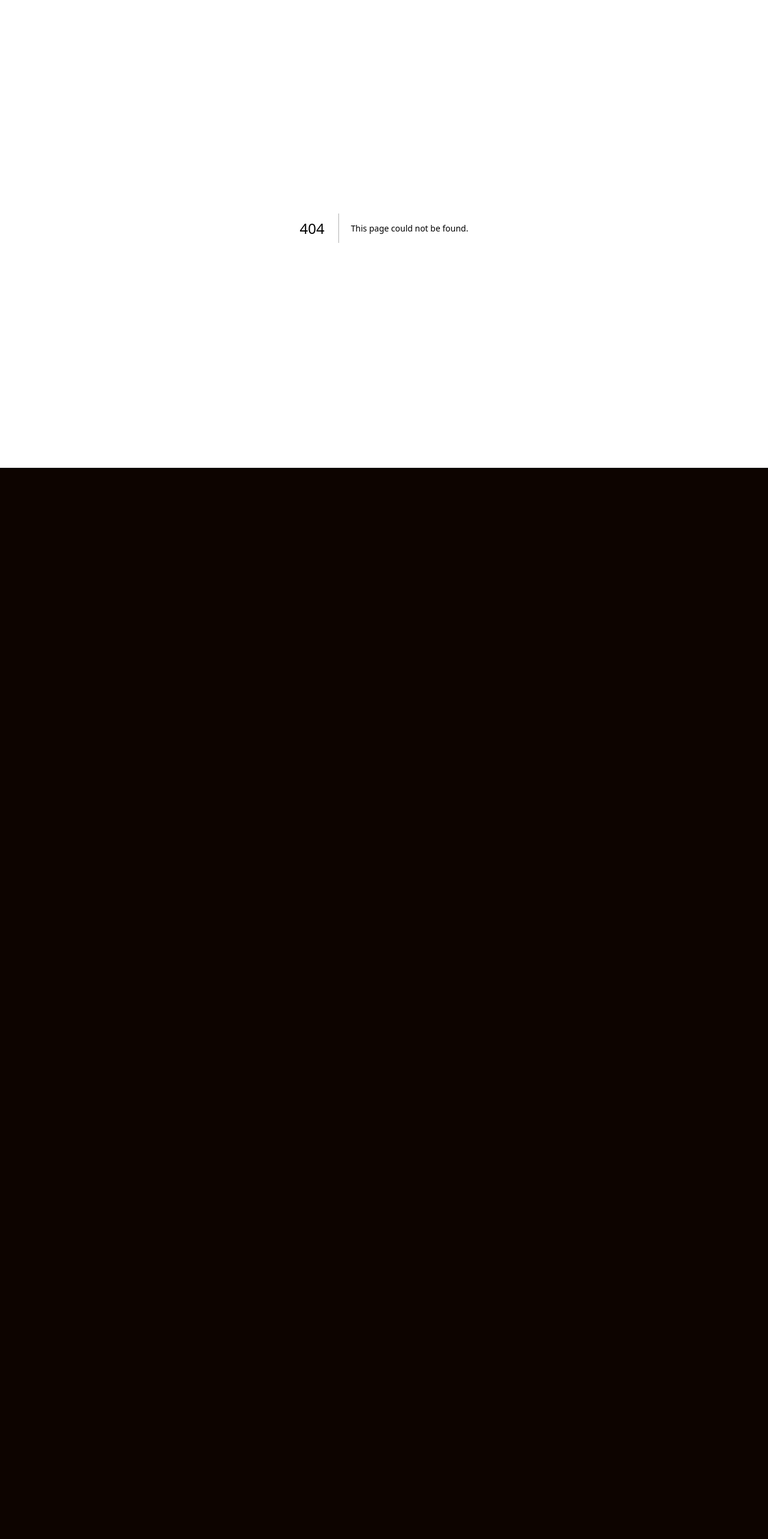
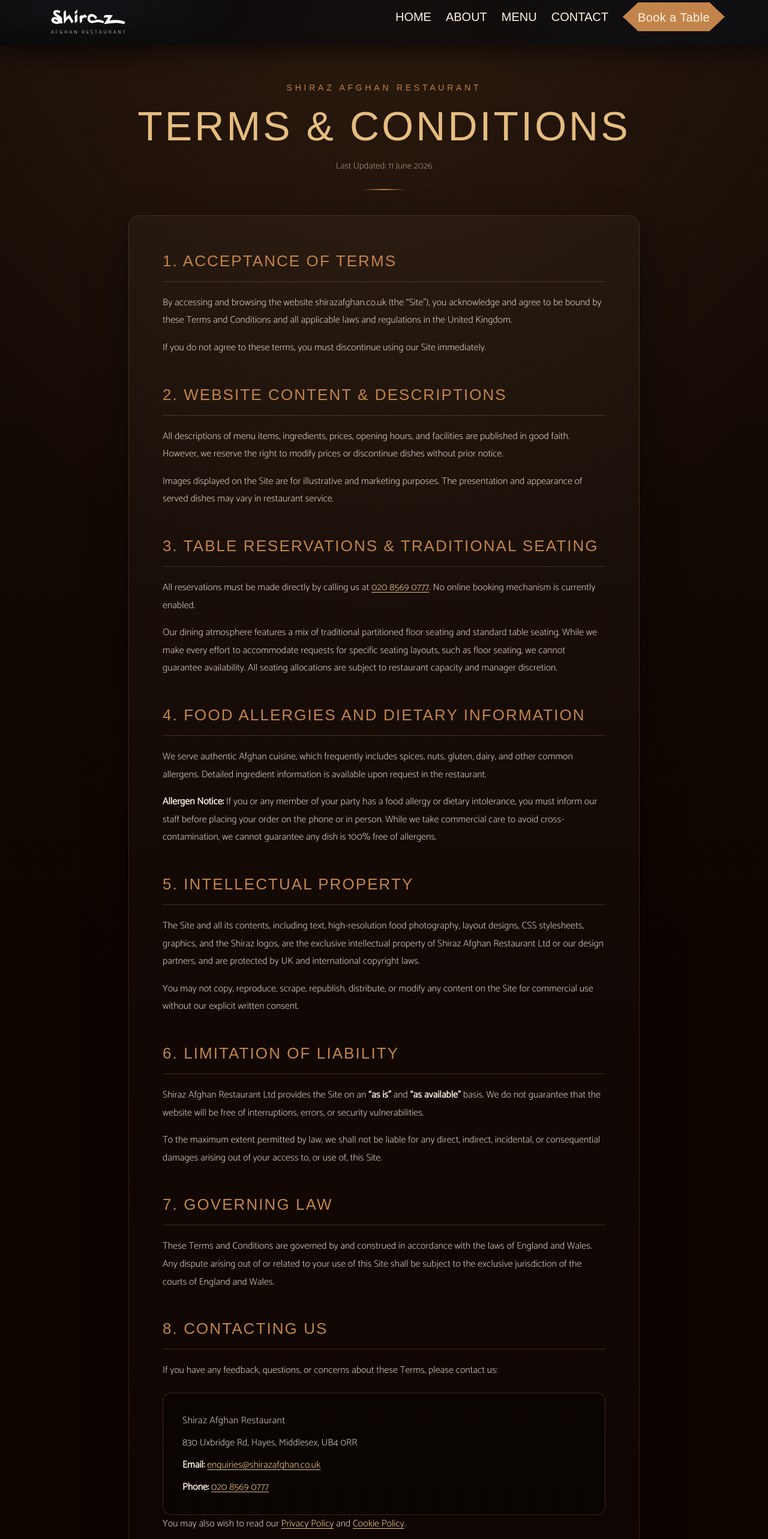
Before and after one commit to yboagency/Shiraz_, a Next.js app: page /terms-and-conditions in a window 1280 px wide. Before the commit this address had no page. Shown: the part 20-2586 px from the top of the page at 60% size. Before the commit the page ends 800 px from the top, so only its background shows below. Built offline with nearby package versions, Linux system fonts and the light colour scheme; a web font is replaced by a local one.

Commit message:
Terms & Conditions

```diff
--- /dev/null
+++ b/app/terms-and-conditions/page.tsx
@@ -0,0 +1,179 @@
+import type { Metadata } from "next";
+import Link from "next/link";
+import Header from "@/components/Header";
+import Footer from "@/components/Footer";
+import ScrollReveal from "@/components/ScrollReveal";
+
+export const metadata: Metadata = {
+  title: "Terms & Conditions — Shiraz Afghan Restaurant, Hayes London",
+  description:
+    "The terms and conditions governing your use of the Shiraz Afghan Restaurant website, including reservations, allergen information, intellectual property, and liability.",
+  alternates: { canonical: "/terms-and-conditions" },
+  robots: { index: true, follow: true },
+  openGraph: {
+    title: "Terms & Conditions — Shiraz Afghan Restaurant",
+    description:
+      "The terms and conditions governing your use of the Shiraz Afghan Restaurant website.",
+    url: "https://shirazafghan.co.uk/terms-and-conditions",
+    siteName: "Shiraz",
+    locale: "en_GB",
+    type: "website",
+  },
+};
+
+export default function TermsAndConditions() {
+  return (
+    <>
+      <Header />
+      <main className="privacy-page">
+        <ScrollReveal />
+
+        <header className="privacy-hero reveal">
+          <p className="privacy-eyebrow">Shiraz Afghan Restaurant</p>
+          <h1 className="privacy-title">Terms &amp; Conditions</h1>
+          <p className="privacy-updated">Last Updated: 11 June 2026</p>
+          <hr className="privacy-hero-rule" />
+        </header>
+
+        <div className="privacy-container">
+          <div className="privacy-card">
+            <section className="privacy-section reveal">
+              <h2>1. Acceptance of Terms</h2>
+              <p>
+                By accessing and browsing the website shirazafghan.co.uk (the
+                &ldquo;Site&rdquo;), you acknowledge and agree to be bound by
+                these Terms and Conditions and all applicable laws and
+                regulations in the United Kingdom.
+              </p>
+              <p>
+                If you do not agree to these terms, you must discontinue using
+                our Site immediately.
+              </p>
+            </section>
+
+            <section className="privacy-section reveal">
+              <h2>2. Website Content &amp; Descriptions</h2>
+              <p>
+                All descriptions of menu items, ingredients, prices, opening
+                hours, and facilities are published in good faith. However, we
+                reserve the right to modify prices or discontinue dishes without
+                prior notice.
+              </p>
+              <p>
+                Images displayed on the Site are for illustrative and marketing
+                purposes. The presentation and appearance of served dishes may
+                vary in restaurant service.
+              </p>
+            </section>
+
+            <section className="privacy-section reveal">
+              <h2>3. Table Reservations &amp; Traditional Seating</h2>
+              <p>
+                All reservations must be made directly by calling us at{" "}
+                <a href="tel:02085690777">020 8569 0777</a>. No online booking
+                mechanism is currently enabled.
+              </p>
+              <p>
+                Our dining atmosphere features a mix of traditional partitioned
+                floor seating and standard table seating. While we make every
+                effort to accommodate requests for specific seating layouts,
+                such as floor seating, we cannot guarantee availability. All
+                seating allocations are subject to restaurant capacity and
+                manager discretion.
+              </p>
+            </section>
+
+            <section className="privacy-section reveal">
+              <h2>4. Food Allergies and Dietary Information</h2>
+              <p>
+                We serve authentic Afghan cuisine, which frequently includes
+                spices, nuts, gluten, dairy, and other common allergens.
+                Detailed ingredient information is available upon request in the
+                restaurant.
+              </p>
+              <p>
+                <span className="privacy-term">Allergen Notice:</span> If you or
+                any member of your party has a food allergy or dietary
+                intolerance, you must inform our staff before placing your order
+                on the phone or in person. While we take commercial care to
+                avoid cross-contamination, we cannot guarantee any dish is 100%
+                free of allergens.
+              </p>
+            </section>
+
+            <section className="privacy-section reveal">
+              <h2>5. Intellectual Property</h2>
+              <p>
+                The Site and all its contents, including text, high-resolution
+                food photography, layout designs, CSS stylesheets, graphics, and
+                the Shiraz logos, are the exclusive intellectual property of
+                Shiraz Afghan Restaurant Ltd or our design partners, and are
+                protected by UK and international copyright laws.
+              </p>
+              <p>
+                You may not copy, reproduce, scrape, republish, distribute, or
+                modify any content on the Site for commercial use without our
+                explicit written consent.
+              </p>
+            </section>
+
+            <section className="privacy-section reveal">
+              <h2>6. Limitation of Liability</h2>
+              <p>
+                Shiraz Afghan Restaurant Ltd provides the Site on an{" "}
+                <span className="privacy-term">&ldquo;as is&rdquo;</span> and{" "}
+                <span className="privacy-term">&ldquo;as available&rdquo;</span>{" "}
+                basis. We do not guarantee that the website will be free of
+                interruptions, errors, or security vulnerabilities.
+              </p>
+              <p>
+                To the maximum extent permitted by law, we shall not be liable
+                for any direct, indirect, incidental, or consequential damages
+                arising out of your access to, or use of, this Site.
+              </p>
+            </section>
+
+            <section className="privacy-section reveal">
+              <h2>7. Governing Law</h2>
+              <p>
+                These Terms and Conditions are governed by and construed in
+                accordance with the laws of England and Wales. Any dispute
+                arising out of or related to your use of this Site shall be
+                subject to the exclusive jurisdiction of the courts of England
+                and Wales.
+              </p>
+            </section>
+
+            <section className="privacy-section reveal">
+              <h2>8. Contacting Us</h2>
+              <p>
+                If you have any feedback, questions, or concerns about these
+                Terms, please contact us:
+              </p>
+              <div className="privacy-contact-card">
+                <p className="privacy-contact-name">Shiraz Afghan Restaurant</p>
+                <p>830 Uxbridge Rd, Hayes, Middlesex, UB4 0RR</p>
+                <p>
+                  <span className="privacy-label">Email: </span>
+                  <a href="mailto:enquiries@shirazafghan.co.uk">
+                    enquiries@shirazafghan.co.uk
+                  </a>
+                </p>
+                <p>
+                  <span className="privacy-label">Phone: </span>
+                  <a href="tel:02085690777">020 8569 0777</a>
+                </p>
+              </div>
+              <p>
+                You may also wish to read our{" "}
+                <Link href="/privacy-policy">Privacy Policy</Link> and{" "}
+                <Link href="/cookie-policy">Cookie Policy</Link>.
+              </p>
+            </section>
+          </div>
+        </div>
+      </main>
+      <Footer />
+    </>
+  );
+}
--- a/components/Footer.tsx
+++ b/components/Footer.tsx
@@ -103,7 +103,7 @@
               Cookie Policy
             </a>
             <a
-              href="https://shirazafghan.co.uk/terms"
+              href="/terms-and-conditions"
               style={{ color: "#8a9eb5", textDecoration: "underline" }}
             >
               Terms &amp; Conditions
```
